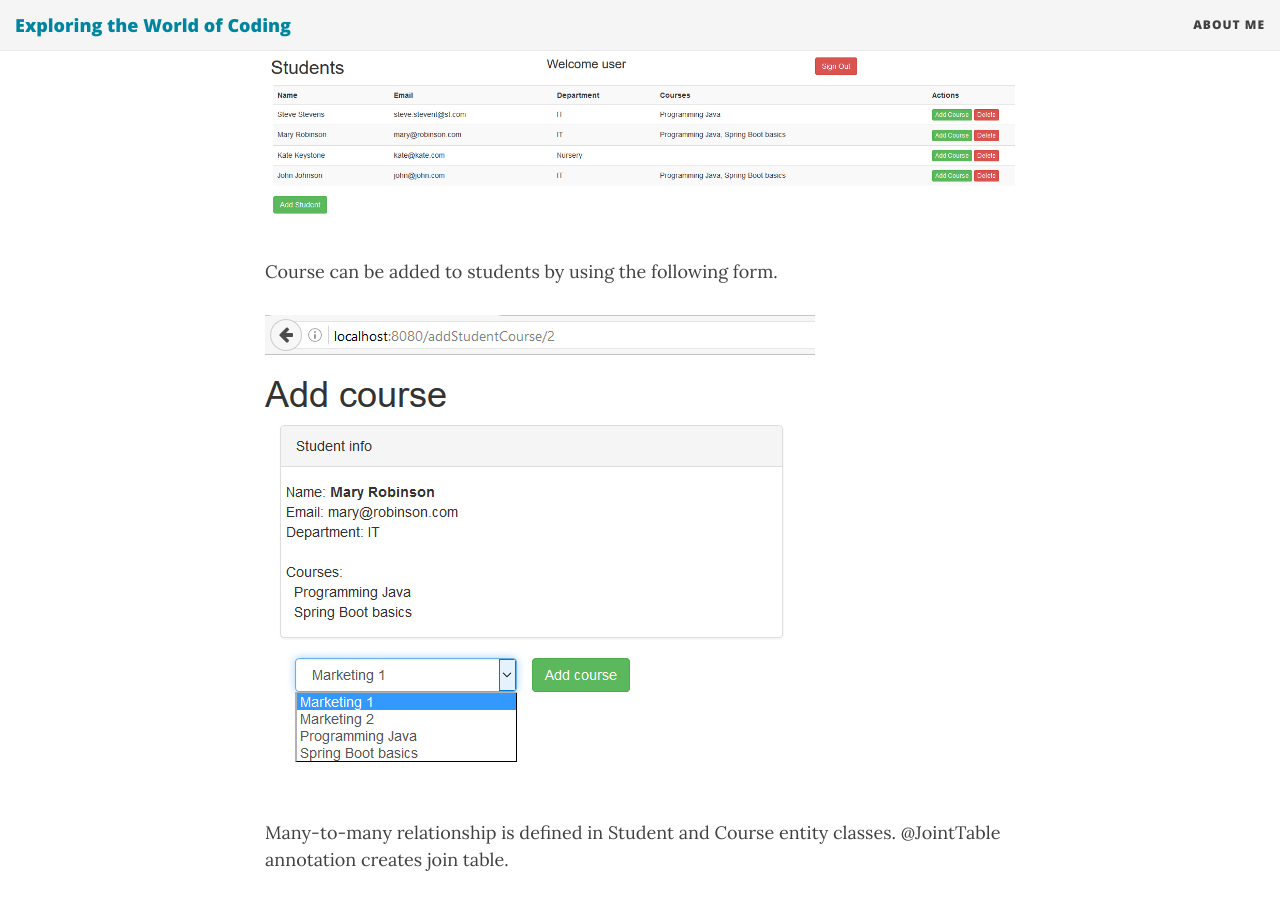
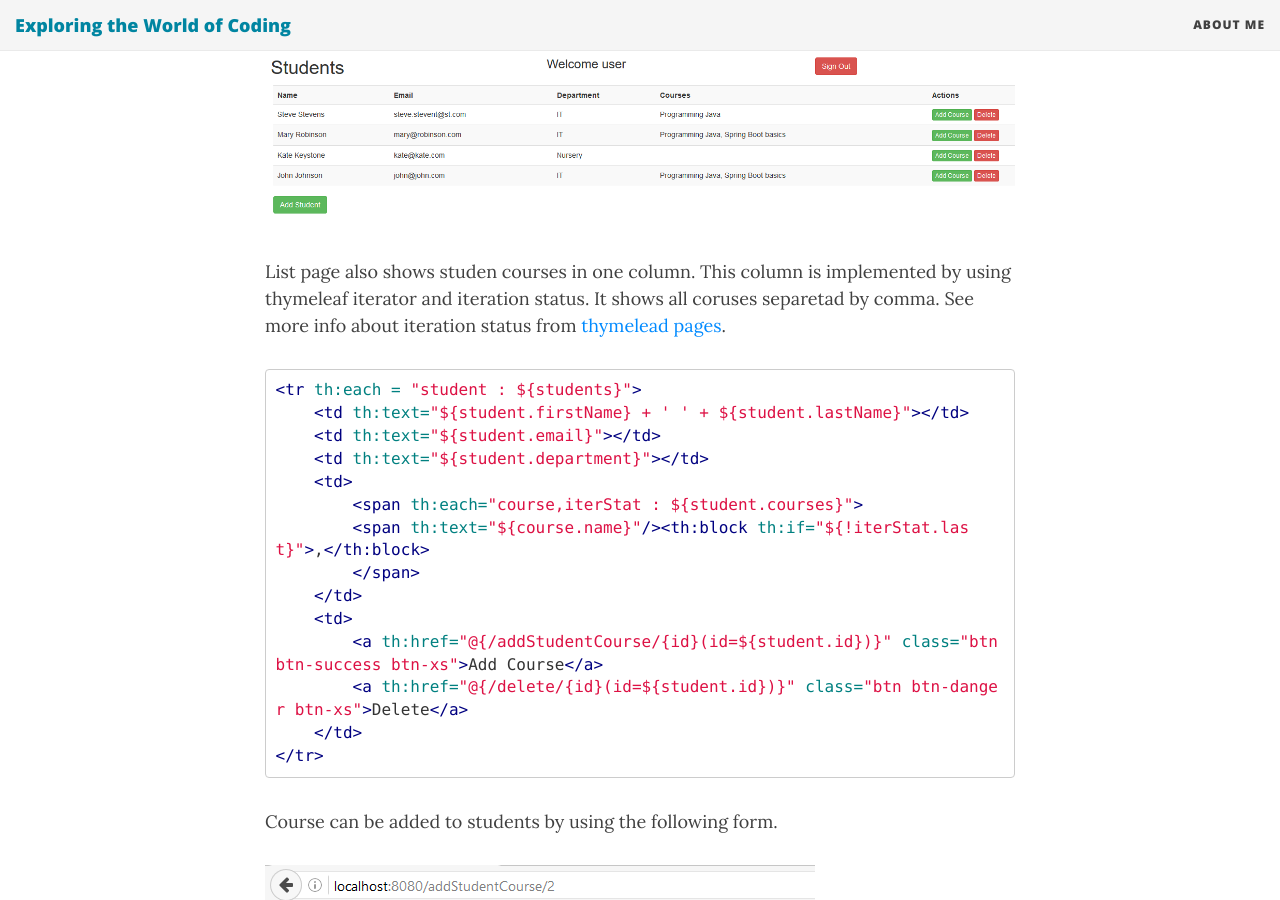
Before and after one commit to juhahinkula/juhahinkula.github.io, a Jekyll site: the page built from _posts/2016-07-16-crudboot-manytomany.markdown, in a window 1280 px wide and 900 px high, scrolled down 577 px. Built offline with Jekyll 4.4.1, drawn with Linux system fonts in a browser that asks for light colours; nearby versions of some CDN libraries; comment, search, counter and statistics services are not loaded.

Commit message:
changes to post

```diff
--- a/_posts/2016-07-16-crudboot-manytomany.markdown
+++ b/_posts/2016-07-16-crudboot-manytomany.markdown
@@ -9,6 +9,25 @@ The goal is to add new Course entity which is linked to student with many-to-man
 The listpage cointains two actions for deleting students and adding courses to students.
 
 ![screenshot]({{ site.baseurl }}/img/manytomany_list.png)
+
+List page also shows studen courses in one column. This column is implemented by using thymeleaf iterator and iteration status. It shows all coruses separetad by comma. See more info about iteration status from [thymelead pages](http://www.thymeleaf.org/doc/tutorials/2.1/usingthymeleaf.html#keeping-iteration-status).
+
+{% highlight html %}
+<tr th:each = "student : ${students}">
+    <td th:text="${student.firstName} + ' ' + ${student.lastName}"></td>
+    <td th:text="${student.email}"></td>
+    <td th:text="${student.department}"></td>
+    <td>
+        <span th:each="course,iterStat : ${student.courses}">
+        <span th:text="${course.name}"/><th:block th:if="${!iterStat.last}">,</th:block>
+        </span>
+    </td>
+    <td>
+        <a th:href="@{/addStudentCourse/{id}(id=${student.id})}" class="btn btn-success btn-xs">Add Course</a>
+        <a th:href="@{/delete/{id}(id=${student.id})}" class="btn btn-danger btn-xs">Delete</a>
+    </td>
+</tr>
+{% endhighlight %}
 
 Course can be added to students by using the following form.
 
@@ -47,6 +66,8 @@ spring.jpa.show-sql=true
 ![screenshot]({{ site.baseurl }}/img/manytomany_console.png)
 
 
+
+
 List of technologies used
 
 
```
